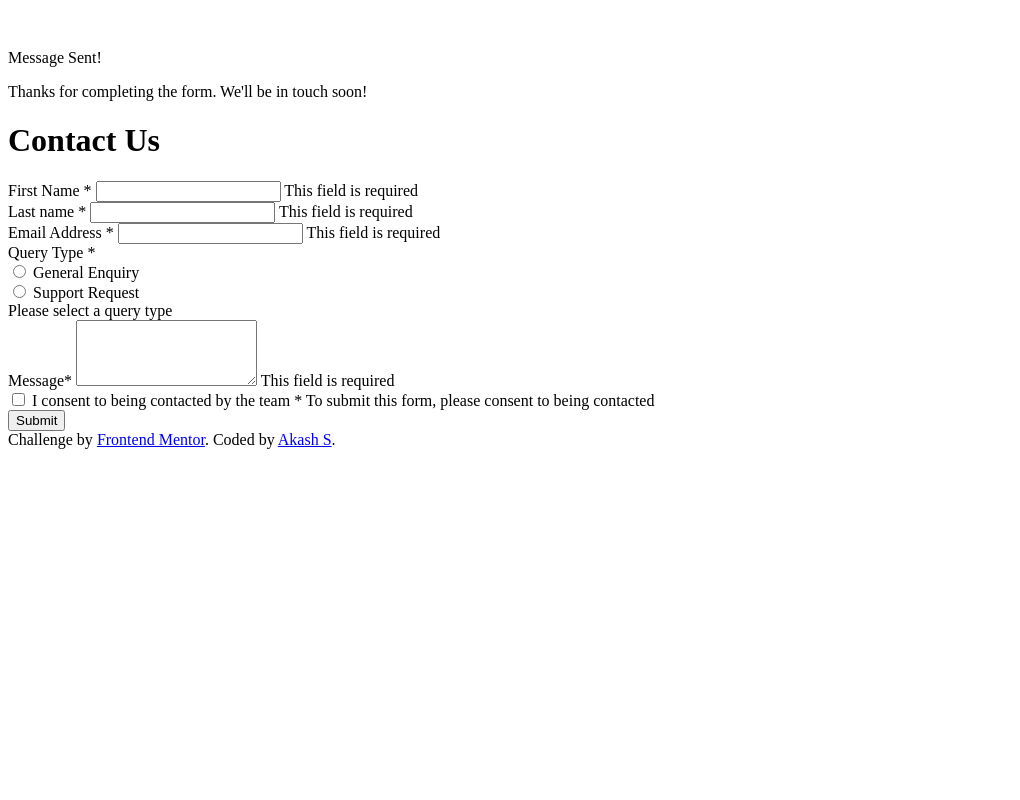
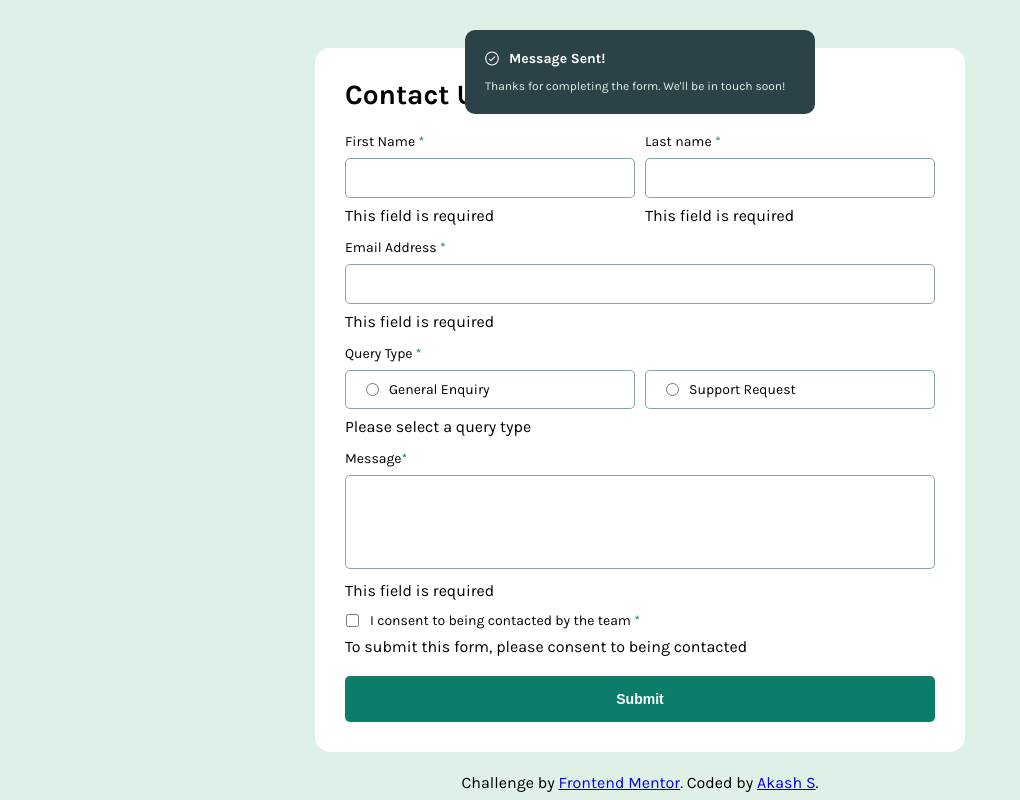
Before and after one commit to Akash-S-010/contact-form-frontendMentor, a plain HTML site: page index.html in a window 1280 px wide. Shown: the whole page, without its empty margins (0-1020 px from the left). Drawn offline with Linux system fonts and the light colour scheme.

Commit message:
styling completd

```diff
--- a/index.html
+++ b/index.html
@@ -14,7 +14,7 @@
 
 <body>
   <div class="popup">
-    <div>
+    <div >
       <img src="./assets/images/icon-success-check.svg" alt="popup-img">
       <p>Message Sent!</p>
     </div>
@@ -26,18 +26,18 @@
       <div class="name-inputs">
         <div class="form-group">
           <label for="firstname">First Name <span class="star">*</span></label>
-          <input type="text" id="firstname">
+          <input type="text" id="firstname" class="color-inp">
           <span class="error-hidden">This field is required</span>
         </div>
         <div class="form-group">
           <label for="lastname">Last name <span class="star">*</span></label>
-          <input type="text" id="lastname">
+          <input type="text" id="lastname" class="color-inp">
           <span class="error-hidden">This field is required</span>
         </div>
       </div>
       <div class="form-group">
         <label for="email">Email Address <span class="star">*</span></label>
-        <input type="email" id="email">
+        <input type="email" id="email" class="color-inp">
         <span class="error-hidden">This field is required</span>
       </div>
       <div class="form-group radio">
@@ -59,12 +59,12 @@
         <textarea id="message" rows="4"></textarea>
         <span class="error-hidden">This field is required</span>
       </div>
-      <div class="form-group chackbox">
+      <div class="form-group checkbox">
         <div>
           <input type="checkbox" id="consent">
           <label for="consent">I consent to being contacted by the team <span class="star">*</span></label>
+        </div>
         <span class="error-hidden">To submit this form, please consent to being contacted</span>
-        </div>
       </div>
       <button type="submit">Submit</button>
     </form>
--- a/style.css
+++ b/style.css
@@ -0,0 +1,186 @@
+@import url('https://fonts.googleapis.com/css2?family=Karla:ital,wght@0,200..800;1,200..800&display=swap');
+
+:root {
+    --green-200: hsl(148, 38%, 91%);
+    --green-600: hsl(169, 82%, 27%);
+
+    --red: hsl(0, 66%, 54%);
+
+    --white: hsl(0, 0%, 100%);
+    --grey-500: hsl(186, 15%, 59%);
+    --grey-900: hsl(187, 24%, 22%);
+}
+
+* {
+    margin: 0;
+    padding: 0;
+    box-sizing: border-box;
+}
+
+body {
+    min-height: 100vh;
+    display: flex;
+    justify-content: center;
+    align-items: center;
+    font-family: 'Karla';
+    background-color: var(--green-200);
+    font-size: 16px;
+}
+
+.form-container {
+    width: 650px;
+    padding: 30px;
+    background-color: var(--white);
+    border-radius: 15px;
+}
+
+form {
+    display: flex;
+    flex-direction: column;
+    gap: 12px;
+}
+.form-group{
+    width: 100%;
+}
+.name-inputs{
+    display: flex;
+    gap: 10px;
+}
+.name-inputs input{
+    width: 100%;
+}
+label{
+    font-size: 14px;
+}
+.color-inp{
+    border: 1px solid var(--grey-500);
+    font-size: 16px;
+    padding: 10px;
+    border-radius: 5px;
+    margin: 8px 0;
+    width: 100%;
+    cursor: pointer;
+}
+.color-inp:hover, textarea:hover{
+    border: 1px solid hsl(169, 82%, 27%);
+}
+.color-inp:focus, textarea:focus{
+    outline: 1px solid hsl(169, 82%, 27%);
+}
+textarea{
+    width: 100%;
+    font-size: 16px;
+    padding: 10px;
+    border-radius: 5px;
+    resize: none;
+    margin: 8px 0;
+    border: 1px solid hsl(186, 15%, 59%);
+    cursor: pointer;
+}
+#query{
+    display: flex;
+    gap: 10px;
+    margin: 8px 0;
+}
+.query-type{
+    display: flex;
+    border: 1px solid hsl(186, 15%, 59%);
+    width: 100%;
+    padding: 10px 20px;
+    border-radius: 5px;
+    gap: 10px;
+}
+.query-type label, .query-type input{
+    cursor: pointer;
+}
+input[type=radio]{
+    accent-color: var(--green-600);
+}
+h1{
+    font-size: 28px;
+    margin-bottom: 20px;
+}
+button{
+    font-weight: bold;
+    color: hsl(0, 0%, 100%);
+    background-color: var(--green-600);
+    padding: 15px 0;
+    border-radius: 5px;
+    border: none;
+    margin-top: 8px;
+    cursor: pointer;
+    font-size: 14px;
+}
+button:hover{
+    background-color: hsl(169, 89%, 15%);
+}
+.checkbox div{
+    display: flex;
+    margin-bottom: 8px;
+    gap: 10px;
+    align-items: center;
+}
+.attribution{
+    position: absolute;
+    bottom: 1%;
+}
+input[type=checkbox]{
+    accent-color: var(--green-600);
+    width: 15px;
+}
+.error{
+    font-size: 14px;
+    display: block;
+    color: hsl(0, 66%, 54%);
+}
+.hidden{
+    display: none;
+}
+.star{
+    color: var(--green-600);
+}
+.popup{
+    position: fixed;
+    top: 30px;
+    width: 350px;
+    background-color: var(--grey-900);
+    padding: 20px;
+    border-radius: 10px;
+    color: var(--white);
+    font-size: 14px;
+    transition: all 1s linear;
+}
+.popup div{
+    display: flex;
+    align-items: center;
+    gap: 10px;
+    margin-bottom: 10px;
+}
+.popup p{
+    font-weight: bold;
+}
+.popup span{
+    font-size: 12px;
+    color: var(--green-200);
+}
+.popup img{
+    width: 14px;
+}
+.popup .hidden{
+    transform: translateY(-400px);
+}
+
+@media (width < 400px){
+    .form-container{
+        width: 300px;
+    }
+    .name-inputs{
+        flex-wrap: wrap;
+    }
+    #query{
+        flex-wrap: wrap;
+    }
+    .popup{
+        width: 280px;
+    }
+}
```
